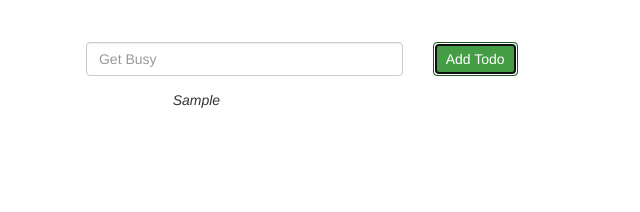
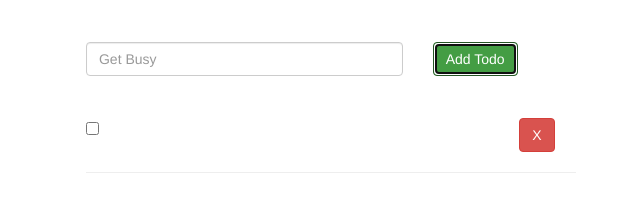
Before and after one commit to andrew-werdna/angular1Todos, a website: page index.html in a window 1280 px wide. Both pictures are taken after typing "Sample" into the empty fields and a click on the input "Add Todo". Shown: the whole page, without its empty margins (309-949 px from the left). Drawn offline with nearby package versions, Linux system fonts and the light colour scheme.

Commit message:
updated the markup for the completion toggle and delete button

```diff
--- a/index.html
+++ b/index.html
@@ -33,22 +33,24 @@
                         </div>
                     </div>
                 </div>
-                <div style="height: 1em;"></div>
-                <div class="row" ng-repeat="item in todos">
+                <div style="height: 3em;"></div>
+                <div class="row" ng-repeat="item in todos track by $index">
                     <div class="col-lg-8 col-lg-offset-2">
                         <div class="row">
                             <div class="col-lg-8 col-lg-offset-2">
                                 <div class="row">
                                     <div class="col-lg-2">
-                                        <!-- add complete todo here -->
+                                        <input ng-model="item.completed" type="checkbox" value="" ng-checked="{{ item.completed }}">
                                     </div>
                                     <div class="col-lg-8">
-                                        <i>{{ item }}</i>
+                                        <del ng-if="item.completed"><i>{{ item.name }}</i></del>
+                                        <i ng-if="!item.completed">{{ item.name }}</i>
                                     </div>
                                     <div class="col-lg-2">
-                                        <!-- add delete todo here -->
+                                        <button ng-click="delete(item.id)" class="btn btn-danger">X</button>
                                     </div>
                                 </div>
+                                <hr />
                             </div>
                         </div>
                     </div>
```
